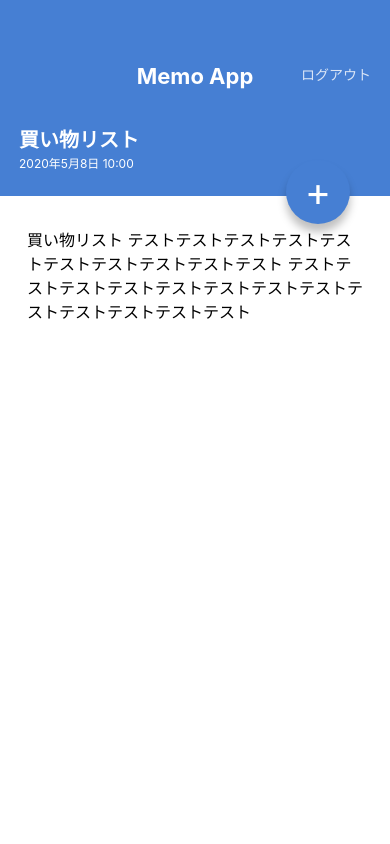
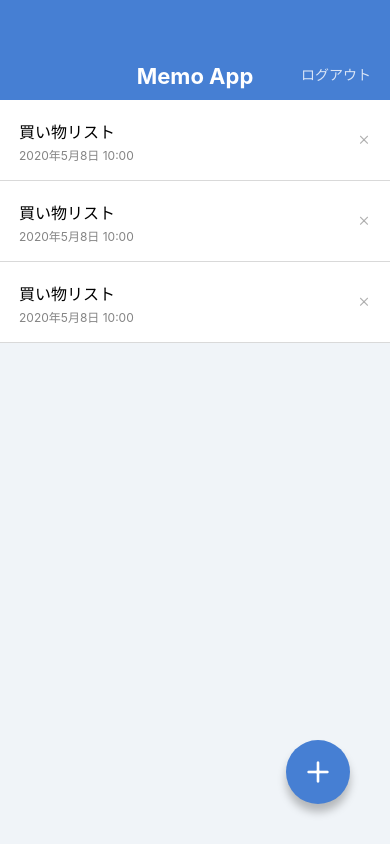
Before and after one commit to Kinatsu77/MemoApp2, a React Native app: screen /MemoList in a window 390 px wide. Built offline with nearby package versions, Linux system fonts and the light colour scheme.

Commit message:
Install @expo/vector-icons

```diff
--- a/App.jsx
+++ b/App.jsx
@@ -1,10 +1,10 @@
 import React from 'react';
 
 import MemoListScreen from './src/screens/MemoListScreen';
-import MemoDetailScreen from './src/screens/MemoDetailScreen';
+// import MemoDetailScreen from './src/screens/MemoDetailScreen';
 
 export default function App() {
   return (
-    <MemoDetailScreen />
+    <MemoListScreen />
   );
 }
--- a/package.json
+++ b/package.json
@@ -8,6 +8,7 @@
     "eject": "expo eject"
   },
   "dependencies": {
+    "@expo/vector-icons": "^12.0.5",
     "expo": "^41.0.1",
     "expo-status-bar": "~1.0.4",
     "prop-types": "^15.7.2",
--- a/src/components/CircleButton.jsx
+++ b/src/components/CircleButton.jsx
@@ -1,19 +1,20 @@
 import React from 'react';
-import { View, Text, StyleSheet } from 'react-native';
+import { View, StyleSheet } from 'react-native';
 import { shape, string } from 'prop-types';
+import { Feather } from '@expo/vector-icons';
 
 export default function CircleButton(props) {
-  const { children, style } = props;
+  const { style, name } = props;
   return (
     <View style={[styles.circleButton, style]}>
-      <Text style={styles.circleButtonLabel}>{children}</Text>
+      <Feather name={name} size={32} color="white" />
     </View>
   );
 }
 
 CircleButton.propTypes = {
-  children: string.isRequired,
   style: shape(),
+  name: string.isRequired,
 };
 
 CircleButton.defaultProps = {
@@ -35,7 +36,7 @@ const styles = StyleSheet.create({
     shadowOffset: { width: 0, height: 8 },
     shadowOpacity: 0.25,
     shadowRadius: 8,
-    elevation: 8, //Androidのみ
+    elevation: 8, // Androidのみ
   },
   circleButtonLabel: {
     color: '#ffffff',
--- a/src/components/MemoList.jsx
+++ b/src/components/MemoList.jsx
@@ -1,5 +1,6 @@
 import React from 'react';
 import { View, Text, StyleSheet } from 'react-native';
+import { Feather } from '@expo/vector-icons';
 
 export default function memoList() {
   return (
@@ -10,7 +11,7 @@ export default function memoList() {
           <Text style={styles.memoListItemDate}>2020年5月8日 10:00</Text>
         </View>
         <View>
-          <Text>X</Text>
+          <Feather name="x" size="16" color="#b0b0b0" />
         </View>
       </View>
 
@@ -20,7 +21,7 @@ export default function memoList() {
           <Text style={styles.memoListItemDate}>2020年5月8日 10:00</Text>
         </View>
         <View>
-          <Text>X</Text>
+          <Feather name="x" size="16" color="#b0b0b0" />
         </View>
       </View>
 
@@ -30,7 +31,7 @@ export default function memoList() {
           <Text style={styles.memoListItemDate}>2020年5月8日 10:00</Text>
         </View>
         <View>
-          <Text>X</Text>
+          <Feather name="x" size="16" color="#b0b0b0" />
         </View>
       </View>
     </View>
--- a/src/screens/MemoDetailScreen.jsx
+++ b/src/screens/MemoDetailScreen.jsx
@@ -1,5 +1,7 @@
 import React from 'react';
-import { View, ScrollView, Text, StyleSheet } from 'react-native';
+import {
+  View, ScrollView, Text, StyleSheet,
+} from 'react-native';
 
 import AppBar from '../components/AppBar';
 import CircleButton from '../components/CircleButton';
@@ -19,7 +21,7 @@ export default function MemoDetailScreen() {
           テストテストテストテストテストテストテストテストテストテストテストテストテスト
         </Text>
       </ScrollView>
-      <CircleButton style={{ top: 160, bottom: 'auto' }}>+</CircleButton>
+      <CircleButton style={{ top: 160, bottom: 'auto' }} name="edit-2" />
     </View>
   );
 }
--- a/src/screens/MemoListScreen.jsx
+++ b/src/screens/MemoListScreen.jsx
@@ -10,7 +10,7 @@ export default function MemoListScreen() {
     <View style={styles.container}>
       <AppBar />
       <MemoList />
-      <CircleButton>+</CircleButton>
+      <CircleButton name="plus" />
     </View>
   );
 }
```
Also changed, not shown: 1 other file (tests, documents, lock files or other folders).
